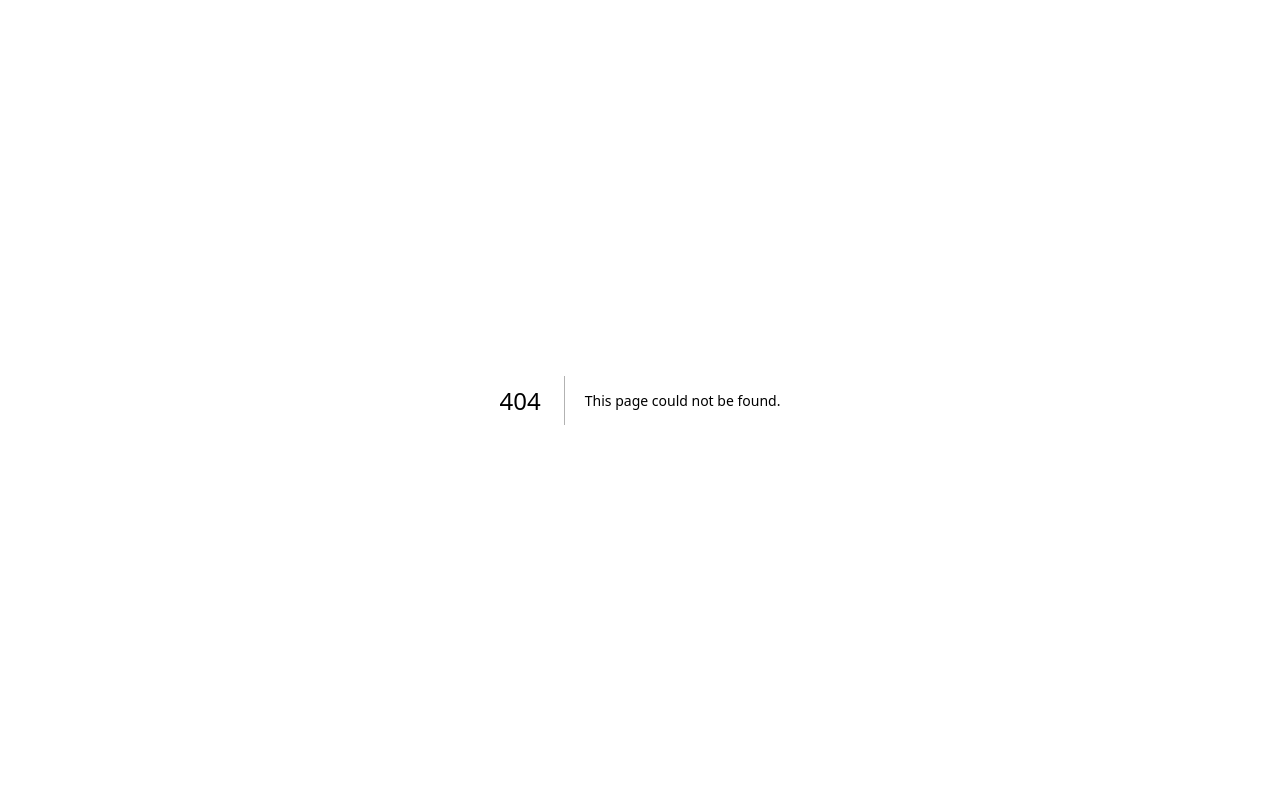
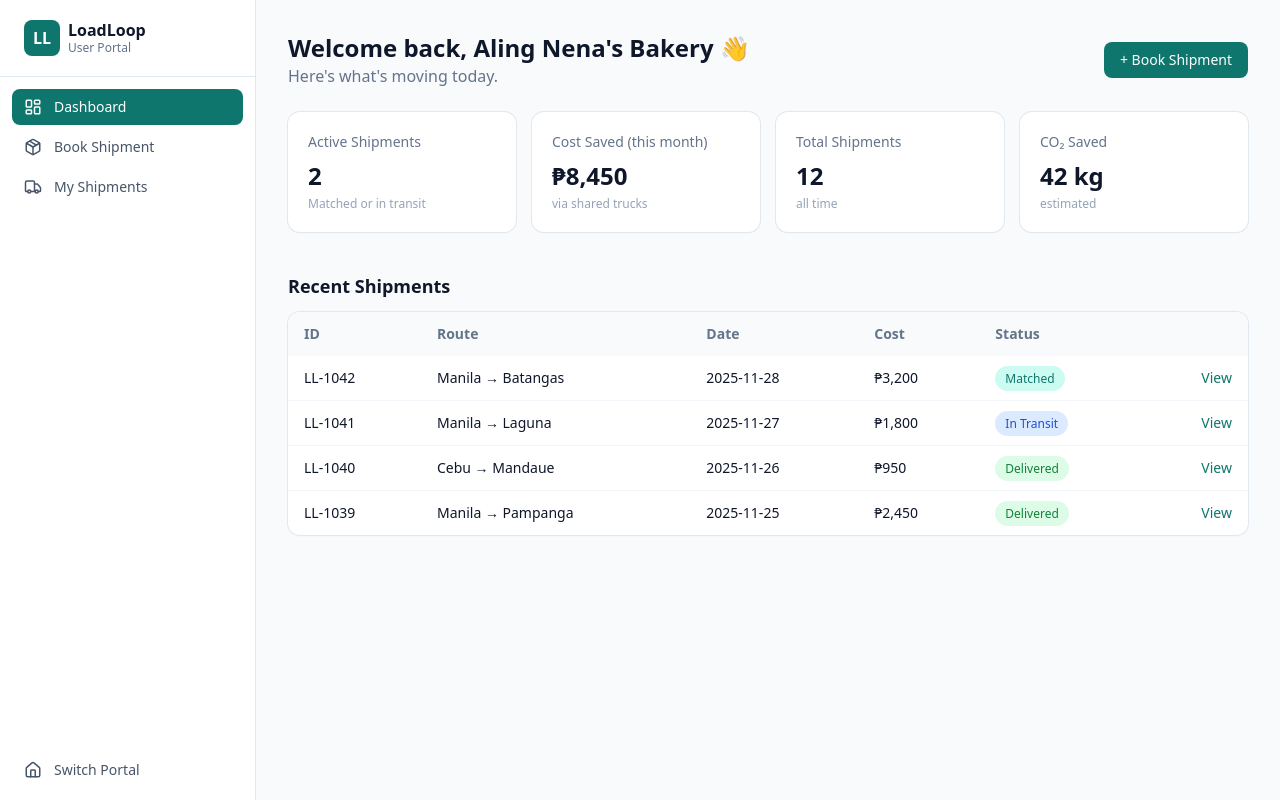
Before and after one commit to adiyel/loadloop-prototype, a Next.js app: page /user/dashboard in a window 1280 px wide. Before the commit this address had no page. Built offline with nearby package versions, Linux system fonts and the light colour scheme.

Commit message:
Create UserDashboard component with shipment stats

```diff
--- /dev/null
+++ b/app/user/dashboard/page.tsx
@@ -0,0 +1,58 @@
+import Link from "next/link";
+import StatCard from "@/components/StatCard";
+import StatusBadge from "@/components/StatusBadge";
+import { shipments } from "@/lib/data";
+
+export default function UserDashboard() {
+  const active = shipments.filter((s) => s.status === "Matched" || s.status === "In Transit");
+  return (
+    <div className="p-8">
+      <div className="flex items-center justify-between">
+        <div>
+          <h1 className="text-2xl font-bold">Welcome back, Aling Nena's Bakery 👋</h1>
+          <p className="text-slate-500">Here's what's moving today.</p>
+        </div>
+        <Link href="/user/book" className="rounded-lg bg-brand px-4 py-2 text-sm font-medium text-white hover:bg-brand-dark">
+          + Book Shipment
+        </Link>
+      </div>
+
+      <div className="mt-6 grid gap-4 sm:grid-cols-2 lg:grid-cols-4">
+        <StatCard label="Active Shipments" value={String(active.length)} hint="Matched or in transit" />
+        <StatCard label="Cost Saved (this month)" value="₱8,450" hint="via shared trucks" />
+        <StatCard label="Total Shipments" value="12" hint="all time" />
+        <StatCard label="CO₂ Saved" value="42 kg" hint="estimated" />
+      </div>
+
+      <h2 className="mt-10 text-lg font-semibold">Recent Shipments</h2>
+      <div className="mt-3 overflow-hidden rounded-xl bg-white shadow-sm ring-1 ring-slate-200">
+        <table className="w-full text-sm">
+          <thead className="bg-slate-50 text-left text-slate-500">
+            <tr>
+              <th className="px-4 py-3">ID</th>
+              <th className="px-4 py-3">Route</th>
+              <th className="px-4 py-3">Date</th>
+              <th className="px-4 py-3">Cost</th>
+              <th className="px-4 py-3">Status</th>
+              <th className="px-4 py-3"></th>
+            </tr>
+          </thead>
+          <tbody className="divide-y divide-slate-100">
+            {shipments.slice(0, 4).map((s) => (
+              <tr key={s.id} className="hover:bg-slate-50">
+                <td className="px-4 py-3 font-medium">{s.id}</td>
+                <td className="px-4 py-3">{s.route}</td>
+                <td className="px-4 py-3">{s.date}</td>
+                <td className="px-4 py-3">{s.cost}</td>
+                <td className="px-4 py-3"><StatusBadge status={s.status} /></td>
+                <td className="px-4 py-3 text-right">
+                  <Link href={`/user/shipments/${s.id}`} className="text-brand hover:underline">View</Link>
+                </td>
+              </tr>
+            ))}
+          </tbody>
+        </table>
+      </div>
+    </div>
+  );
+}
```
